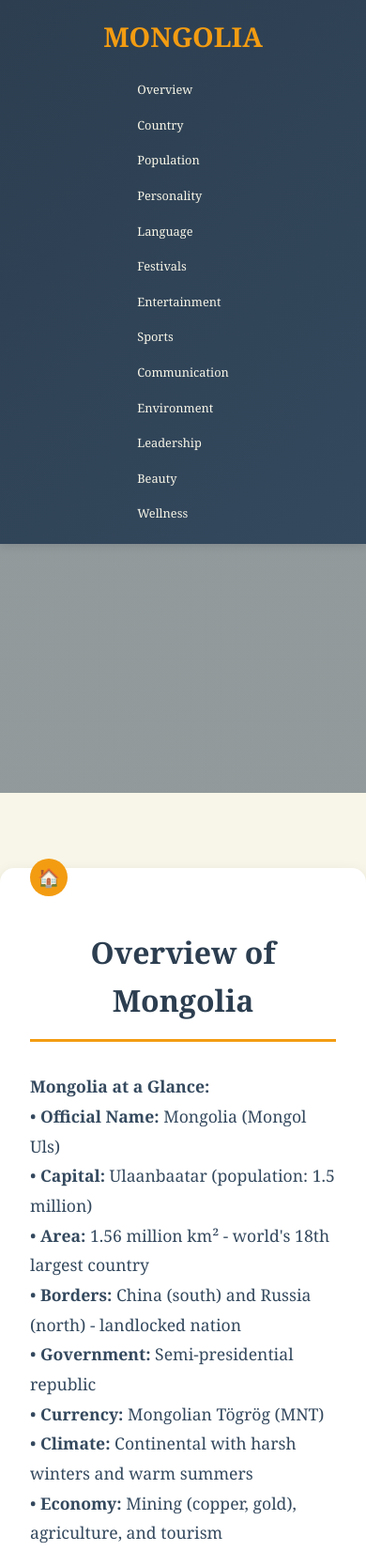
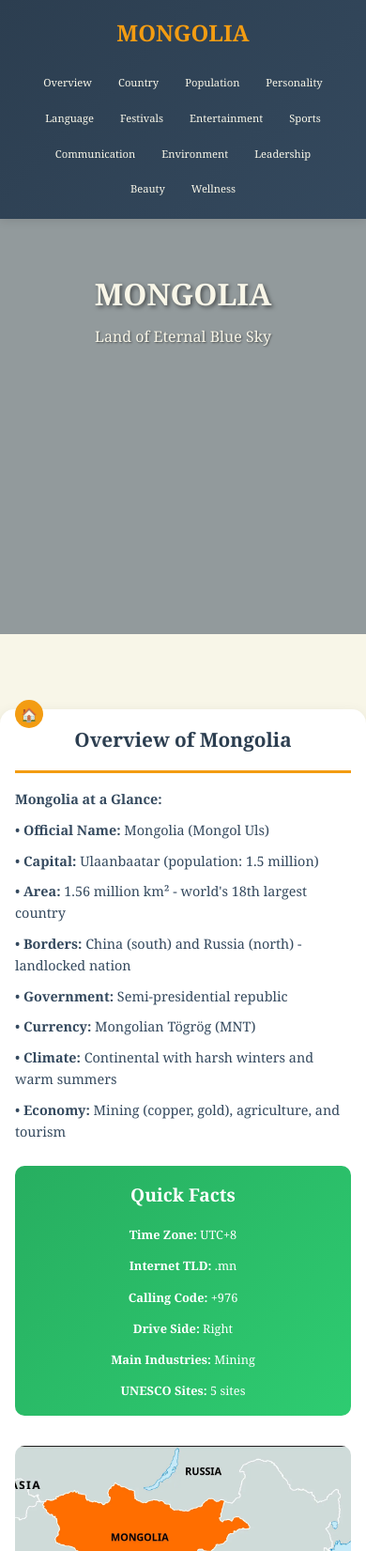
Before and after one commit to Parin15675/Asian-web, a plain HTML site: page index.html in a window 390 px wide. Shown: the top 1651 px of the page at 94% size. Drawn offline with Linux system fonts and the light colour scheme.

Commit message:
responsive2

```diff
--- a/index.html
+++ b/index.html
@@ -29,6 +29,11 @@
       top: 0;
       z-index: 1000;
       box-shadow: 0 2px 10px rgba(0, 0, 0, 0.1);
+      transition: transform 0.3s ease-in-out;
+    }
+
+    header.hide {
+      transform: translateY(-100%);
     }
 
     nav {
@@ -214,40 +219,188 @@
       margin-top: 1rem;
     }
 
+    /* Tablet View */
+    @media (max-width: 1024px) {
+      .section {
+        padding: 2rem 1.5rem;
+        margin-bottom: 1.2rem;
+      }
+
+      .section h2 {
+        font-size: 1.8rem;
+      }
+
+      .hero-content h1 {
+        font-size: 3.5rem;
+      }
+
+      .hero-content p {
+        font-size: 1.3rem;
+      }
+
+      .nav-menu a {
+        font-size: 0.85rem;
+        padding: 0.4rem 0.8rem;
+      }
+    }
+
+    /* Mobile View */
     @media (max-width: 768px) {
+      .hero {
+        height: 80vh;
+        padding: 0 1rem;
+      }
+
       .hero-content h1 {
         font-size: 2.5rem;
+        margin-bottom: 0.5rem;
       }
 
       .hero-content p {
         font-size: 1.2rem;
-      }
-
-      .nav-menu {
-        flex-direction: column;
-        gap: 0.25rem;
-      }
-
-      .nav-menu a {
-        font-size: 0.8rem;
-        padding: 0.3rem 0.6rem;
-      }
-
-      .content-grid {
-        grid-template-columns: 1fr;
-      }
-
-      .section h2 {
-        font-size: 2rem;
+        margin-bottom: 1rem;
       }
 
       nav {
         flex-direction: column;
         gap: 1rem;
+        padding: 0 1rem;
+      }
+
+      .logo {
+        font-size: 1.5rem;
+      }
+
+      .nav-menu {
+        flex-direction: row;
+        flex-wrap: wrap;
+        justify-content: center;
+        gap: 0.25rem;
+      }
+
+      .nav-menu a {
+        font-size: 0.75rem;
+        padding: 0.3rem 0.6rem;
+      }
+
+      .section {
+        padding: 1.5rem 1rem;
+        margin-bottom: 1rem;
+      }
+
+      .section h2 {
+        font-size: 1.5rem;
+        margin-bottom: 1rem;
+      }
+
+      .content-grid {
+        grid-template-columns: 1fr;
+        gap: 1rem;
+      }
+
+      .content-text {
+        font-size: 0.95rem;
+        line-height: 1.6;
+      }
+
+      .video-container {
+        padding-bottom: 56.25%;
       }
 
       .facts-grid {
         grid-template-columns: 1fr;
+        gap: 0.8rem;
+      }
+
+      .quick-facts-box {
+        padding: 1.2rem;
+      }
+
+      .quick-facts-box h3 {
+        font-size: 1.2rem !important;
+      }
+
+      .section-number {
+        width: 35px;
+        height: 35px;
+        font-size: 1rem;
+        left: 1rem;
+      }
+
+      footer {
+        padding: 1.5rem 1rem;
+        font-size: 0.9rem;
+      }
+    }
+
+    /* Small Mobile View */
+    @media (max-width: 480px) {
+      .hero-content h1 {
+        font-size: 2rem;
+      }
+
+      .hero-content p {
+        font-size: 1rem;
+      }
+
+      .nav-menu a {
+        font-size: 0.7rem;
+        padding: 0.25rem 0.5rem;
+      }
+
+      .section {
+        padding: 1rem;
+        margin-bottom: 0.8rem;
+      }
+
+      .section h2 {
+        font-size: 1.3rem;
+      }
+
+      .content-text {
+        font-size: 0.9rem;
+      }
+
+      .content-text p {
+        margin-bottom: 0.6rem;
+      }
+
+      .quick-facts-box {
+        padding: 1rem;
+      }
+
+      .facts-grid {
+        font-size: 0.8rem;
+      }
+
+      .section-number {
+        width: 30px;
+        height: 30px;
+        font-size: 0.9rem;
+      }
+    }
+
+    /* Large Screen Optimization */
+    @media (min-width: 1400px) {
+      .section {
+        max-width: 1400px;
+        padding: 3rem 3rem;
+      }
+
+      .hero-content h1 {
+        font-size: 5rem;
+      }
+
+      .hero-content p {
+        font-size: 1.8rem;
+      }
+
+      .section h2 {
+        font-size: 2.5rem;
+      }
+
+      .content-text {
+        font-size: 1.1rem;
       }
     }
   </style>
@@ -621,6 +774,22 @@
     <p>&copy; 2024 Discover Mongolia - Cultural Journey | Created for Educational Purposes</p>
     <p>Land of Eternal Blue Sky</p>
   </footer>
+
+  <script>
+    let lastScrollY = window.scrollY;
+    const header = document.querySelector('header');
+
+    window.addEventListener('scroll', () => {
+      if (window.scrollY > lastScrollY && window.scrollY > 100) {
+        // Scrolling down & past hero section
+        header.classList.add('hide');
+      } else {
+        // Scrolling up
+        header.classList.remove('hide');
+      }
+      lastScrollY = window.scrollY;
+    });
+  </script>
 </body>
 
 </html>
```
